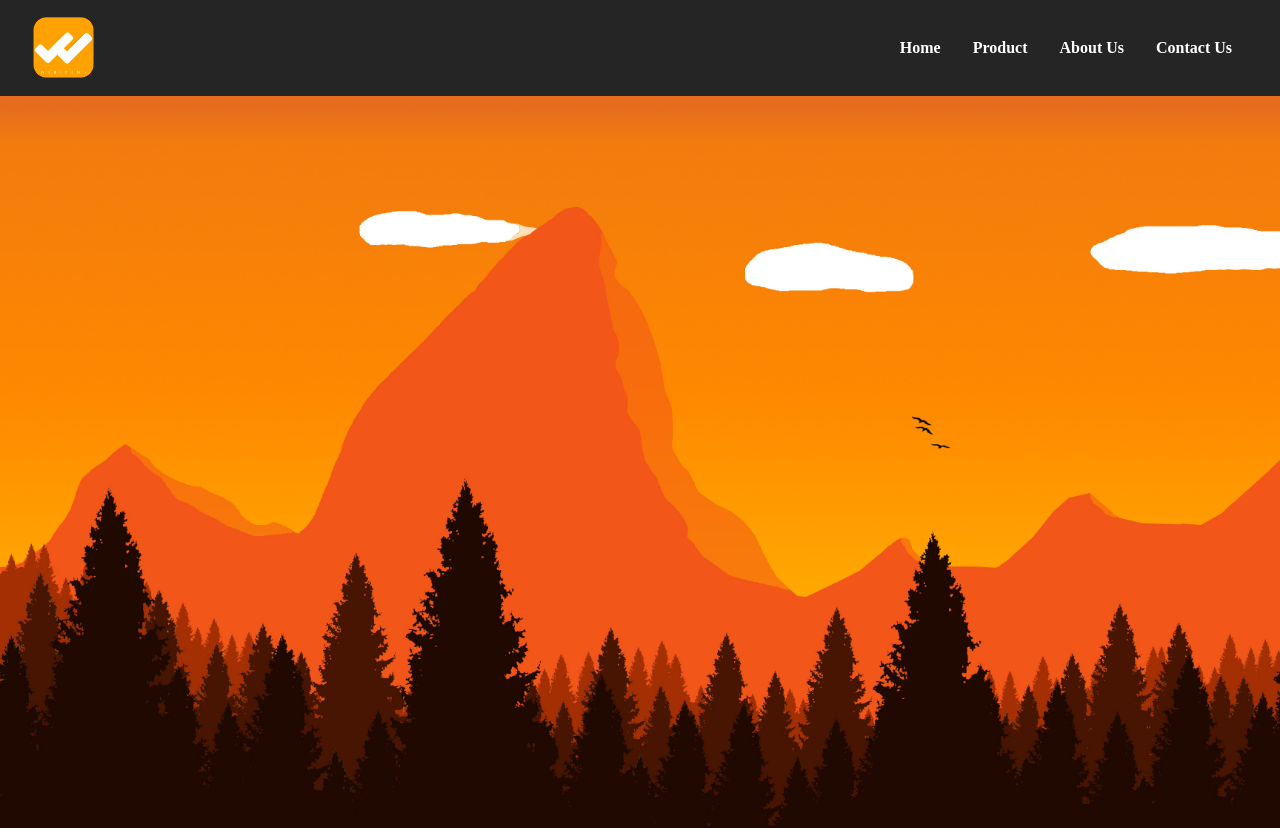
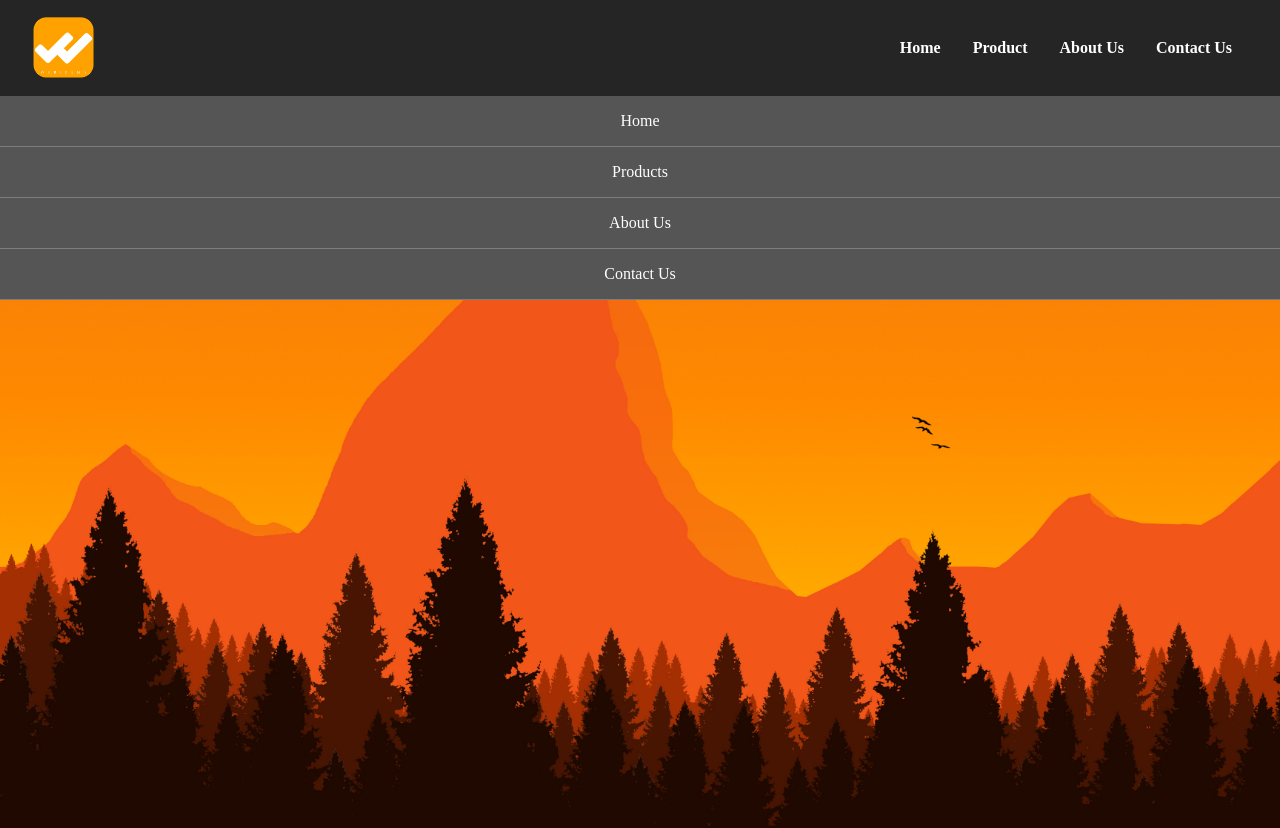
Before and after one commit to amirthenew/webidemySPA, a React (Create React App) app: page / in a window 1280 px wide. Shown: the top 828 px of the page. Built offline with nearby package versions, Linux system fonts and the light colour scheme.

Commit message:
now drop down and dropup is fixed

```diff
--- a/src/components/Banner.js
+++ b/src/components/Banner.js
@@ -1,6 +1,5 @@
 import React from 'react';
 import styles from './Banner.module.css';
-import banner from '../images/banner.jpg'
 
 const Banner = () => {
     return (
--- a/src/components/Navbar.js
+++ b/src/components/Navbar.js
@@ -26,16 +26,23 @@ return(<div className={styles.maindiv}>
     <HamburgerIcon handleClick={handleClick} isOpen={isOpen}/>
     </header>
     <div className={styles.container}>
-        {isOpen && (
+        {isOpen ? (
 <div className={styles.menubox}>
-<ul className={`${isOpen ? styles.dropdownmenu : styles.dropupmenu}`}>
+<ul className={styles.dropdownmenu}>
 <Link onClick={handleClick} className={styles.Link} to='/'><li className={styles.hamLi}>Home</li></Link>
 <Link onClick={handleClick} className={styles.Link} to='/products'><li className={styles.hamLi}>Products</li></Link>
 <Link onClick={handleClick} className={styles.Link} to='/aboutus'><li className={styles.hamLi}>About Us</li></Link>
 <Link onClick={handleClick} className={styles.Link} to='/'><li className={styles.hamLi}>Contact Us</li></Link>
 </ul>
 </div>
-            )
+            ) : <div className={styles.menubox}>
+            <ul className={styles.dropupmenu}>
+            <Link onClick={handleClick} className={styles.Link} to='/'><li className={styles.hamLi}>Home</li></Link>
+            <Link onClick={handleClick} className={styles.Link} to='/products'><li className={styles.hamLi}>Products</li></Link>
+            <Link onClick={handleClick} className={styles.Link} to='/aboutus'><li className={styles.hamLi}>About Us</li></Link>
+            <Link onClick={handleClick} className={styles.Link} to='/'><li className={styles.hamLi}>Contact Us</li></Link>
+            </ul>
+            </div>
 
         }
         </div>
--- a/src/components/Navbar.module.css
+++ b/src/components/Navbar.module.css
@@ -58,18 +58,7 @@
         width: 12vw;
     }
 
-    .dropupmenu {
-        background-color: #555555;
-        border: none;
-        list-style: none;
-        position: relative;
-        z-index: 1;
-        width: 100%;
-        flex-direction: column;
-        color: #fff;
-        text-align: center;
-        animation: dropdownfadeout 2s ease-out;
-    }
+
 
 
 }
@@ -90,6 +79,18 @@
     z-index: 3;
 }
 
+.dropupmenu {
+    background-color: #555555;
+    border: none;
+    list-style: none;
+    position: relative;
+    z-index: 1;
+    width: 100%;
+    flex-direction: column;
+    color: #fff;
+    text-align: center;
+    animation: dropdownfadeout 2s ease-out;
+}
 
 .dropdownmenu {
     background-color: #555555;
```
